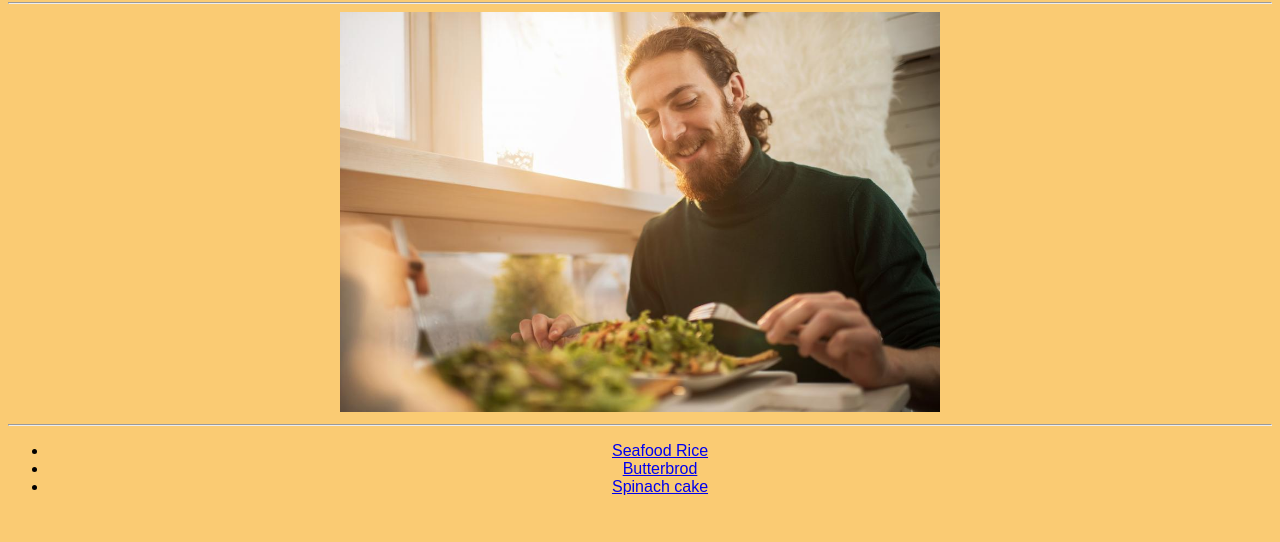
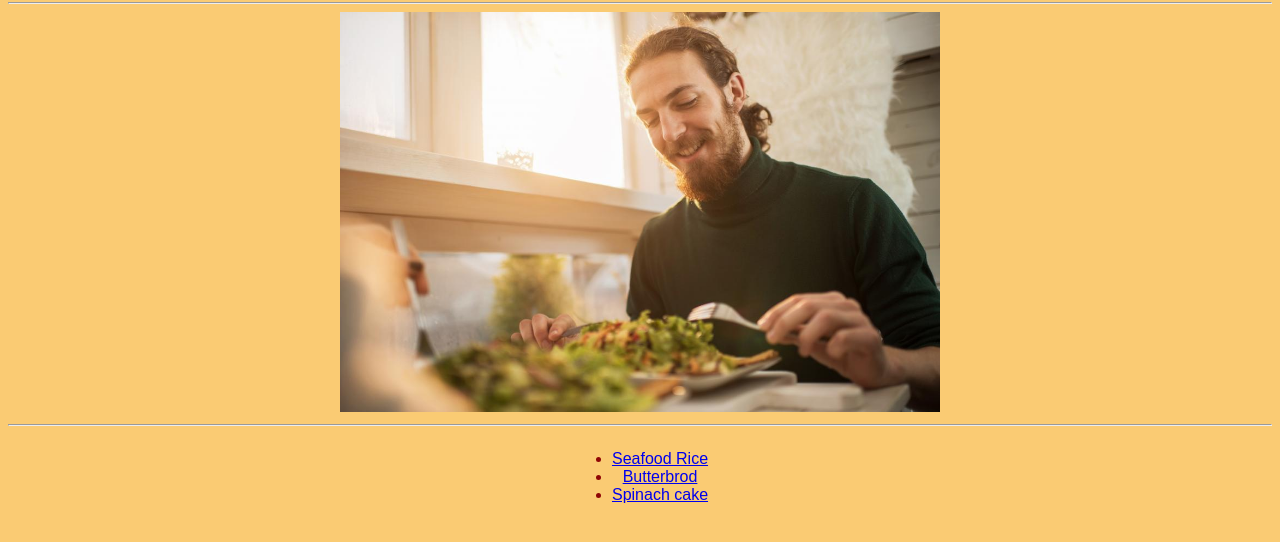
Before and after one commit to ntaidas/odin-recipes, a plain HTML site: page index.html in a window 1280 px wide. Shown: the part 78-620 px from the top of the page. Drawn offline with Linux system fonts and the light colour scheme.

Commit message:
v0.1.1 - minor colortweaks and lists positioning

```diff
--- a/index.html
+++ b/index.html
@@ -8,18 +8,17 @@
     </head>
 
     <body>
-        <div id="main">
         <h1>Odin Recipes</h1>
             <hr>
             <img src="img/food.jpg" alt='A man eating a fucking delicious food made by me'>
             <hr>
-            <ul>
-               <li><a href="recipes/seafood-rice.html">Seafood Rice</a></li>
-                <li><a href="recipes/butterbrod.html" title="get your mind blown">Butterbrod</a></li>
-                <li><a href="recipes/spinach-cake.html">Spinach cake</a></li>
-            </ul>
-        </div>
-
+            <div class="main list">
+                <ul>
+                    <li><a href="recipes/seafood-rice.html" title="Get your mind blown!">Seafood Rice</a></li>
+                    <li><a href="recipes/butterbrod.html" title="Get your mind blown!">Butterbrod</a></li>
+                    <li><a href="recipes/spinach-cake.html" title="Get your mind blown!">Spinach cake</a></li>
+                </ul>
+            </div>
 
     </body>
 </html>
--- a/styles.css
+++ b/styles.css
@@ -7,3 +7,13 @@
 img {
     width: 600px;
 }
+
+
+ul {
+    display: inline-block;
+    color:rgb(143, 5, 5);
+}
+ol {
+   display: inline-block;
+   text-align: start;
+}
```
Also changed, not shown: recipes/butterbrod.html (+1 -1 lines), recipes/seafood-rice.html (+1 -1 lines), recipes/spinach-cake.html (+1 -1 lines).
